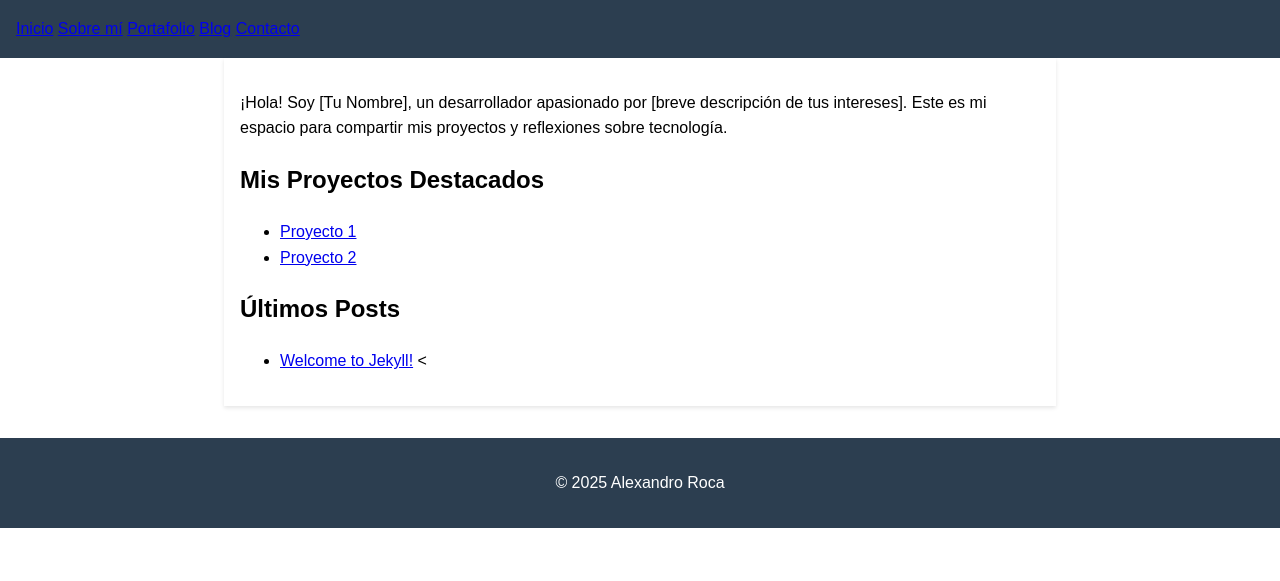
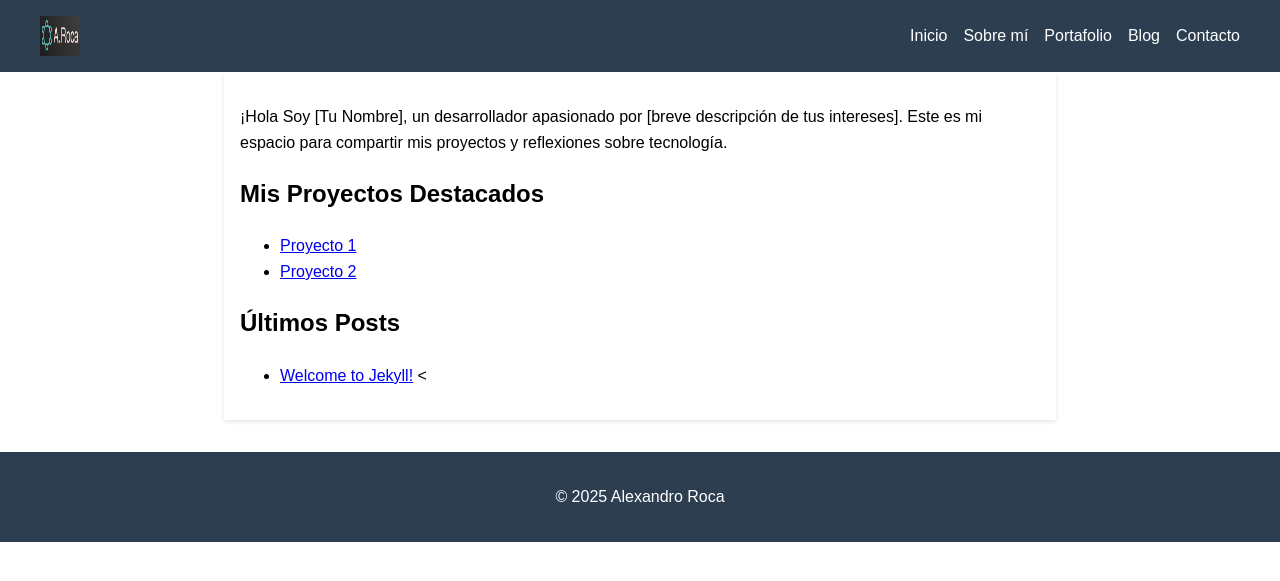
Before and after one commit to alexrok21/alexrok21.github.io, a Jekyll site: the page built from index.markdown, in a window 1280 px wide. Shown: the top 581 px of the page. Built offline with Jekyll 4.4.1, drawn with Linux system fonts in a browser that asks for light colours.

Commit message:
solucionado problema logo header

```diff
--- a/_includes/footer.html
+++ b/_includes/footer.html
@@ -0,0 +1,3 @@
+<footer>
+  <p>&copy; {{ 'now' | date: "%Y" }} {{ site.title }}</p>
+</footer>
--- a/_includes/header.html
+++ b/_includes/header.html
@@ -3,7 +3,7 @@
     <!-- Logo y texto "ARoca" -->
     <div class="logo">
       <img src="/assets/images/logo1.png" alt="Logo" class="logo-icon" />
-      <span class="logo-text">ARoca</span>
+      <!-- <span class="logo-text">ARoca</span> -->
     </div>
     <!-- Menú de navegación -->
     <nav class="nav-menu">
--- a/_layouts/default.html
+++ b/_layouts/default.html
@@ -7,18 +7,12 @@
     <link rel="stylesheet" href="/assets/css/styles.css" />
   </head>
   <body>
-		<header>
-			<nav>
-				{% for item in site.nav %}
-				<a href="{{ item.url | relative_url }}">{{ item.title }}</a>
-				{% endfor %}
-			</nav>
-		</header>
-		<main>
-			{{ content }}
-		</main>
-		<footer>
-			<p>&copy; {{ 'now' | date: "%Y" }} {{ site.title }}</p>
-		</footer>
+    <!-- Incluir el encabezado -->
+    {% include header.html %}
+
+    <!-- Contenido principal -->
+    <main>{{ content }}</main>
+
+    {% include footer.html %}
   </body>
 </html>
--- a/assets/css/header.css
+++ b/assets/css/header.css
@@ -38,6 +38,8 @@ header {
 .logo-text {
    font-size: 1.2rem;
    font-weight: bold;
+   color: #fff;
+   /* Asegúrate de que el texto sea visible */
 }
 
 /* Estilos para el menú de navegación */
--- a/index.markdown
+++ b/index.markdown
@@ -3,7 +3,7 @@ layout: home
 title: Bienvenido a mi Portfolio
 ---
 
-¡Hola! Soy [Tu Nombre], un desarrollador apasionado por [breve descripción de tus intereses]. Este es mi espacio para compartir mis proyectos y reflexiones sobre tecnología.
+¡Hola Soy [Tu Nombre], un desarrollador apasionado por [breve descripción de tus intereses]. Este es mi espacio para compartir mis proyectos y reflexiones sobre tecnología.
 
 ## Mis Proyectos Destacados
 
```
Lines whose indentation alone changed are shown as unchanged.
